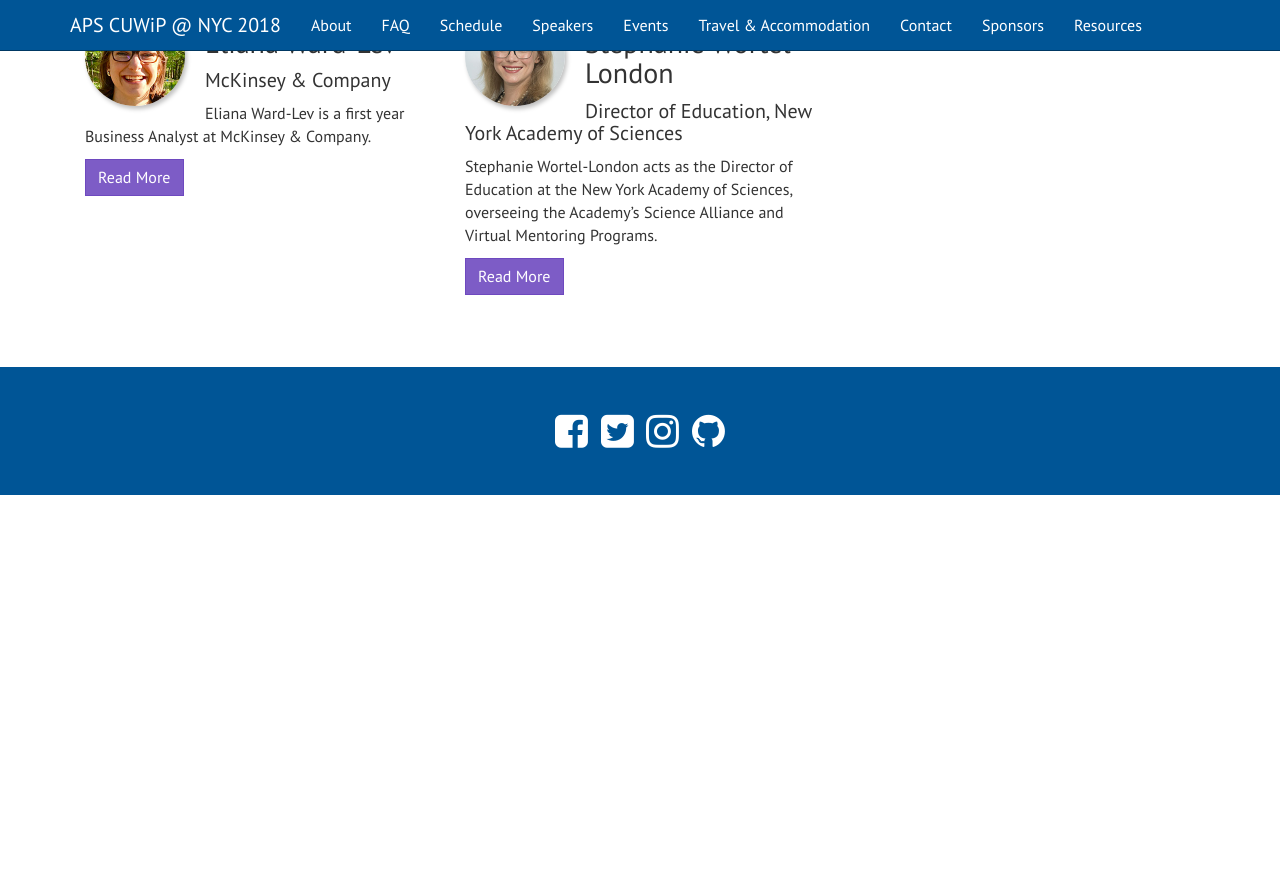
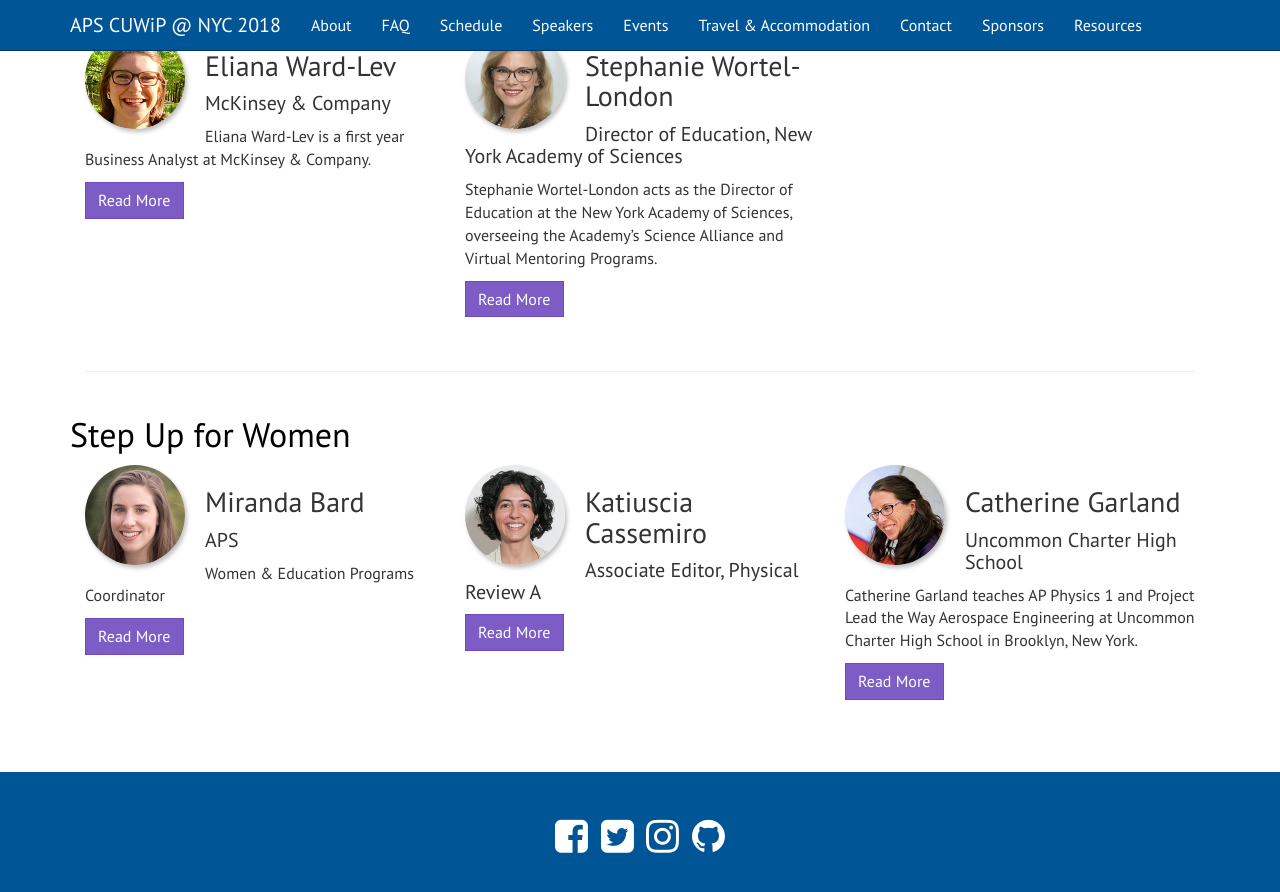
Before and after one commit to cuwip-nyc/cuwip-nyc.github.io, a Jekyll site: the page built from speakers.html, in a window 1280 px wide and 900 px high, scrolled down 3677 px. Shown: the top 892 px of the window. Built offline with Jekyll 4.4.1, drawn with Linux system fonts in a browser that asks for light colours; nearby versions of some CDN libraries; before the commit the page ends 4172 px from its top, so only the background shows below that.

Commit message:
add some more bios

```diff
--- a/speakers.html
+++ b/speakers.html
@@ -15,7 +15,7 @@
 <li><a href="#plenarySpeakers">Plenary Speakers</a></li>
 <li><a href="#panelSession">Panel Participants</a></li>
 <li><a href="#breakout">Breakout Session Contributors </a> </li>
-
+<li> <a href="#stepUp">Step Up For Women</a> </li>
 </ul>
 
 <hr>
@@ -379,6 +379,67 @@
 </div>
 
 
+</div>
+
+<hr>
+
+
+<div class="row">
+
+
+<h2> <a name="stepUp" class="anchor">Step Up for Women</a></h2>
+
+
+<div class="col-md-4 col-sm-6 col-xs-12 aSpeaker">
+<img src="{{base.url}}/images/m-b-200.jpg" alt="Bard" class="img-circle img-responsive shadowImg pull-left" width="100" height="100">
+<h3>Miranda Bard</h3>
+<h4>APS</h4>
+<p>Women & Education Programs Coordinator</p>
+<button class="btn btn-info" type="button" data-toggle="collapse" data-target="#bardBio" aria-expanded="false" aria-controls="bardBio">
+Read More
+</button>
+<div class="collapse" id="bardBio">
+<div class="well">
+<p>Miranda Bard is the Women and Education Programs Coordinator at the American Physical Society. She manages the National Organizing Committee of the APS Conference for Undergraduate Women in Physics, as well as the application and registration lifecycle. She is also responsible for Professional Skills Development Workshops and programs of the Committee on the Status of Women in Physics and the Committee on Education. With a degree in Communication and Sociology from the University of California, Davis, Miranda has been working with nonprofits for the past 2 years, and has a passion for increasing access to education and uplifting diverse voices.
+</p>
+</div>
+</div>
+</div>
+
+
+<div class="col-md-4 col-sm-6 col-xs-12 aSpeaker">
+<img src="{{base.url}}/images/c-k-200.jpg" alt="Wortel-London" class="img-circle img-responsive shadowImg pull-left" width="100" height="100">
+<h3>Katiuscia Cassemiro</h3>
+<h4>Associate Editor, Physical Review A</h4>
+<p></p>
+<button class="btn btn-info" type="button" data-toggle="collapse" data-target="#cassemiroBio" aria-expanded="false" aria-controls="cassemiroBio">
+Read More
+</button>
+<div class="collapse" id="cassemiroBio">
+<div class="well">
+<p>Katiuscia received her Ph.D. from the University of São Paulo, Brazil. She did her postdoctoral research at the Max Planck Institute for the Science of Light (Germany) as a Humboldt Postdoctoral Fellow, and at the European Laboratory for Non-linear Spectroscopy (Italy). She held the position of assistant professor at the Federal University of Pernambuco (Brazil) before joining Physical Review A as in-house Editor in 2015. Her expertise is in quantum information and quantum optics.
+</p>
+</div>
+</div>
+</div>
+
+<div class="col-md-4 col-sm-6 col-xs-12 aSpeaker">
+  <img src="{{base.url}}/images/c-g-200.jpg" alt="garland" class="img-circle img-responsive shadowImg pull-left" width="100" height="100">
+<h3>Catherine Garland</h3>
+<h4>Uncommon Charter High School</h4>
+<p>Catherine Garland teaches AP Physics 1 and Project Lead the Way Aerospace Engineering at Uncommon Charter High School in Brooklyn, New York.</p>
+<button class="btn btn-info" type="button" data-toggle="collapse" data-target="#garlandBio2" aria-expanded="false" aria-controls="garlandBio2">
+  Read More
+</button>
+<div class="collapse" id="garlandBio2">
+<div class="well">
+<p>Uncommon's mission is to close the achievement gap so that 100% of students go "to and through" college.  Prior to teaching with Uncommon, Cat was a Physics Professor at Castleton University in Vermont where she taught physics and astronomy to science majors and pre-service elementary teachers.  Cat earned her Ph. D. in Astronomy studying star formation in interacting galaxies at the University of Hawaiʻi at Manoa.  Cat is currently a Math for America Early Career Teach</p>
+  </div>
+</div>
+</div>
+
+
+
 
 
 </div>
```
Also changed, not shown: events.html (+26 -4 lines), images/c-k-200.jpg (added), images/m-b-200.jpg (added), 4 other files.
